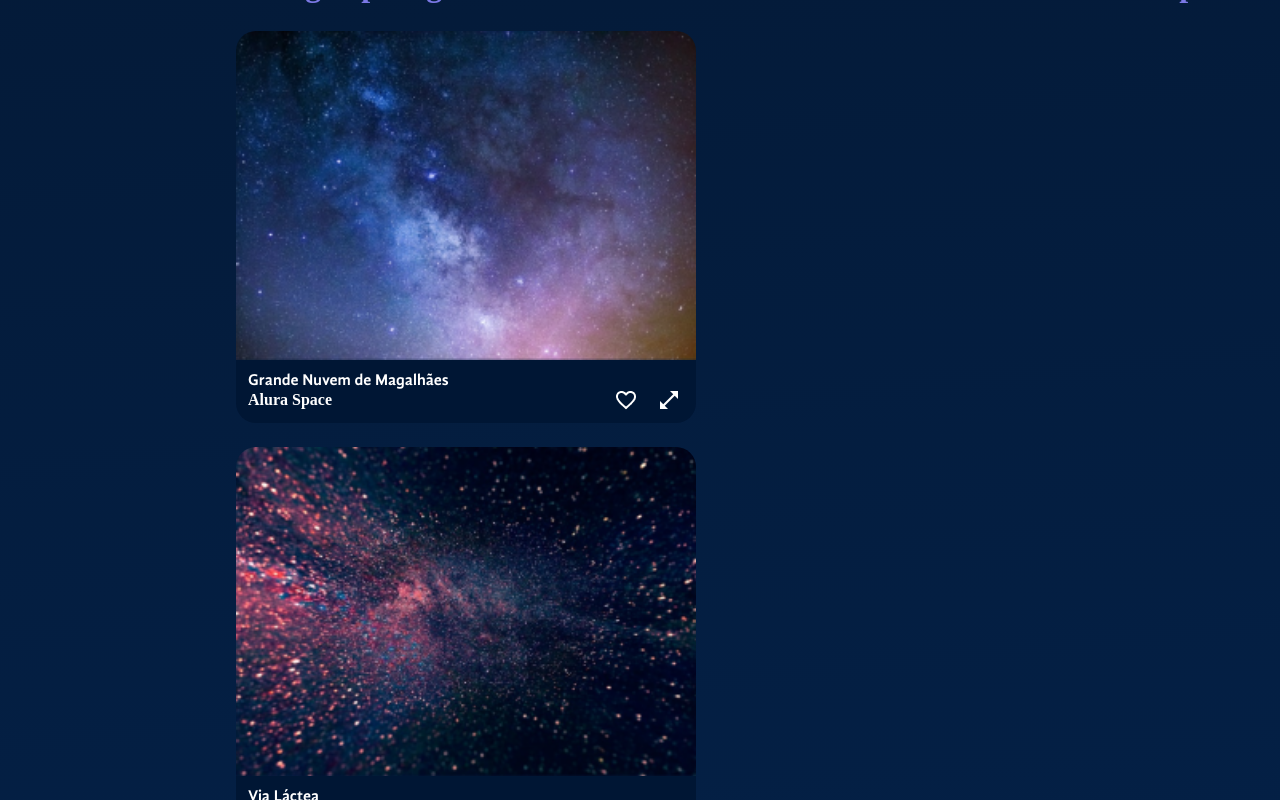
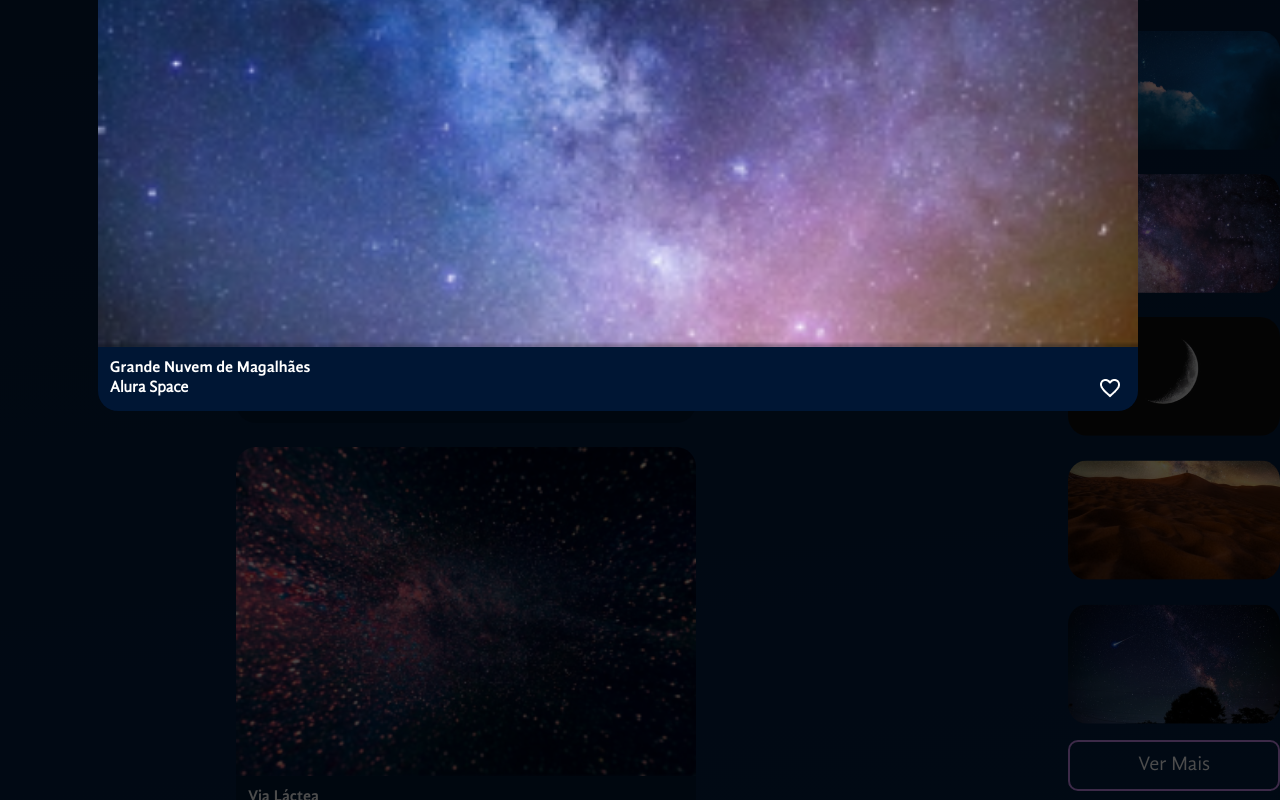
Before and after one commit to resianlucas/alura-space-app, a React (Vite) app: page / in a window 1280 px wide. Both pictures are taken after a click on the button 669 px from the left and 1091 px from the top of the page. Shown: the part 691-1491 px from the top of the page. Built offline with nearby package versions, Linux system fonts and the light colour scheme.

Commit message:
funcionalidade de dar zoom nas imagens

```diff
--- a/src/App.jsx
+++ b/src/App.jsx
@@ -57,11 +57,14 @@ function App() {
             <Banner
               backgroundImage={imagemBanner}
               titulo='A galeria mais completa de fotos do espaço!' />
-            <Galeria fotos={fotosDaGaleria} />
+            <Galeria aoFotoSelecionada={foto => setFotoSelecionada(foto)} fotos={fotosDaGaleria} />
           </ConteudoGaleria>
         </MainContainer>
       </AppContainer>
-      <ModalZoom foto={fotoSelecionada}/>
+      <ModalZoom
+        foto={fotoSelecionada}
+        aoFechar={() => setFotoSelecionada(null)}
+      />
     </FundoGradiente>
   )
 }
--- a/src/componentes/EstilosGlobais/index.jsx
+++ b/src/componentes/EstilosGlobais/index.jsx
@@ -5,16 +5,17 @@ import GandhiSansRegular from './fontes/GandhiSans-Regular.otf';
 
 const EstilosGlobais = createGlobalStyle`
     @font-face {
-        font-family: GandhiSansRegular;
-        src: local(Gandhi Sans Regular), local(GandhiSansRegular), url(${GandhiSansRegular});
+        font-family: 'GandhiSansRegular';
+        src: local('Gandhi Sans Regular'), local('GandhiSansRegular'), url(${GandhiSansRegular});
     }
     @font-face {
-        font-family: GandhiSansBold;
-        src: local(Gandhi Sans Bold), local(GandhiSansBold), url(${GandhiSansBold});
+        font-family: 'GandhiSansBold';
+        src: local('Gandhi Sans Bold'), local('GandhiSansBold'), url(${GandhiSansBold});
     }
     html {
     line-height: 1.15;
     -webkit-text-size-adjust: 100%;
+    font-family: GandhiSansRegular;
     }
     body {
     margin: 0;
--- a/src/componentes/Galeria/Imagem/index.jsx
+++ b/src/componentes/Galeria/Imagem/index.jsx
@@ -36,7 +36,7 @@ const Rodape = styled.footer`
     align-items: center;
 `
 
-const Imagem = ({ foto, expandida = false }) => {
+const Imagem = ({ aoZoomSelecionado, foto, expandida = false }) => {
     return (<Figure $expandida={expandida} id={`foto-${foto.id}`}>
         <img src={foto.path} alt={foto.alt} />
         <figcaption>
@@ -46,7 +46,7 @@ const Imagem = ({ foto, expandida = false }) => {
                 <BotaoIcone>
                     <img src="/icons/favorito.png" alt="Icone de favorito" />
                 </BotaoIcone>
-                {!expandida && <BotaoIcone aria-hidden={expandida}>
+                {!expandida && <BotaoIcone aria-hidden={expandida} onClick={() => aoZoomSelecionado(foto)}>
                     <img src="/icons/expandir.png" alt="Icone de expandir" />
                 </BotaoIcone>}
             </Rodape>
--- /dev/null
+++ b/src/componentes/Galeria/Populares/fotos-populares.json
@@ -0,0 +1,27 @@
+[
+    {
+        "path": "/images/populares/foto-1.png",
+        "alt": "galáxia",
+        "id": 1
+    },
+    {
+        "path": "/images/populares/foto-2.png",
+        "alt": "lua",
+        "id": 2
+    },
+    {
+        "path": "/images/populares/foto-3.png",
+        "alt": "terra",
+        "id": 3
+    },
+    {
+        "path": "/images/populares/foto-4.png",
+        "alt": "nuvem",
+        "id": 4
+    },
+    {
+        "path": "/images/populares/foto-5.png",
+        "alt": "meteoro",
+        "id": 5
+    }
+]
--- a/src/componentes/Galeria/Populares/index.jsx
+++ b/src/componentes/Galeria/Populares/index.jsx
@@ -1,7 +1,44 @@
+import styled from "styled-components";
 import Titulo from "../../Titulo";
 
+import fotos from './fotos-populares.json';
+
+const ColunaFotos = styled.section`
+    display: flex;
+    flex-direction: column;
+    gap: 24px;
+`
+
+const Imagem = styled.img`
+    border-radius: 20px;
+    max-width: 212px;
+`
+
+const Botao = styled.button`
+    background-color: transparent;
+    color: #fff;
+    border: 2px solid;
+    border-color: #C98CF1;
+    padding: 12px 20px;
+    font-size: 20px;
+    border-radius: 10px;
+    cursor: pointer;
+    width: 100%;
+    margin-top: 16px;
+`
+
+
 const Populares = () => {
-    return <Titulo $alinhamento="center">Populares</Titulo>
+    return (
+        <section>
+            <Titulo $alinhamento="center">Populares</Titulo>
+            <ColunaFotos>
+                {fotos.map(foto => <Imagem src={foto.path} alt={foto.alt} id={foto.id}/>)}
+            </ColunaFotos>
+            <Botao>Ver Mais</Botao>
+
+        </section>
+    )
 }
 
 export default Populares;
--- a/src/componentes/Galeria/index.jsx
+++ b/src/componentes/Galeria/index.jsx
@@ -20,7 +20,7 @@ const ImagensContainer = styled.section`
     gap: 24px;
 `
 
-const Galeria = ({ fotos = [] }) => {
+const Galeria = ({ aoFotoSelecionada, fotos = [] }) => {
     return (
         <>
             <Tags />
@@ -29,6 +29,7 @@ const Galeria = ({ fotos = [] }) => {
                     <Titulo>Navegue pela galeria</Titulo>
                     <ImagensContainer>
                         {fotos.map(foto => <Imagem
+                            aoZoomSelecionado={aoFotoSelecionada}
                             key={foto.id}
                             foto={foto} />)
                         }
--- a/src/componentes/ModalZoom/index.jsx
+++ b/src/componentes/ModalZoom/index.jsx
@@ -1,12 +1,49 @@
-const ModalZoom = ({foto}) => {
+import styled from "styled-components"
+import Imagem from "../Galeria/Imagem"
+import BotaoIcone from "../BotaoIcone"
+
+const Overlay = styled.div`
+    background-color: rgba(0,0,0,0.7);
+    position: fixed;
+    top: 0;
+    right: 0;
+    bottom: 0;
+    left: 0;
+`
+const DialogEstilizado =styled.dialog`
+    position: absolute;
+    top: 294px;
+    background: transparent;
+    padding: 0;
+    border: 0;
+    width: 1156px;
+    display: flex;
+    justify-content: center;
+    form {
+        button {
+            position: relative;
+            top: 20px;
+            right: 60px;
+        }
+    }
+`
+
+const ModalZoom = ({ foto, aoFechar }) => {
     return (
         <>
-            <dialog open = {!!foto}>
-                <p>Exemplo do Mozilla</p>
-                <form method="dialog">
-                    <button type="submit">ok</button>
-                </form>
-            </dialog>
+            {foto &&
+                <>
+                    <Overlay />
+                    <DialogEstilizado open={!!foto} onClose={aoFechar}>
+                        <Imagem foto={foto} expandida={true} />
+                        <form method="dialog">
+                            <BotaoIcone formMethod="dialog">
+                                <img src="/icons/fechar.png" alt="icone de fechar" />
+                            </BotaoIcone>
+                        </form>
+                    </DialogEstilizado>
+                </>
+            }
         </>
     )
 }
```
